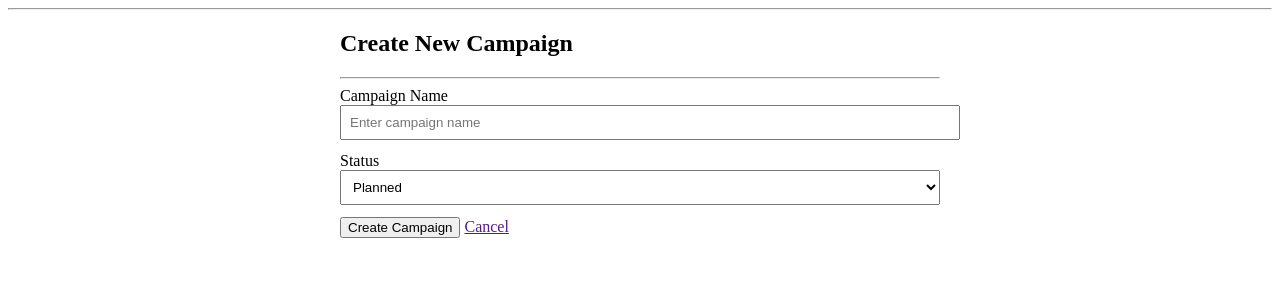
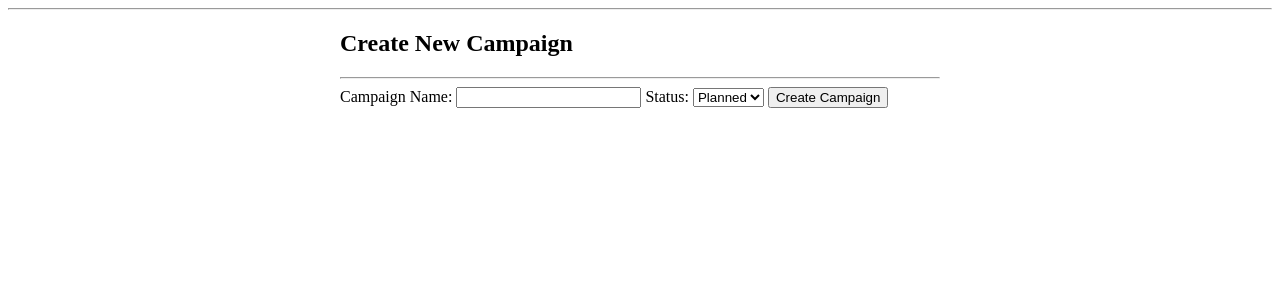
Before and after one commit to aysegul-yildiz/crm-marketing-automation, a Flask app: page /campaign/ in a window 1280 px wide. Shown: the part 26-326 px from the top of the page. Run offline with Flask 3, Linux system fonts and the light colour scheme.

Commit message:
CreateCampaign page & repository methods

```diff
--- a/app/campaign/routes.py
+++ b/app/campaign/routes.py
@@ -1,6 +1,23 @@
-from flask import render_template
+from flask import render_template, request, redirect, url_for, flash
 from . import campaign_bp
+from app.services.CampaignManagementService import CampaignManagementService
 
 @campaign_bp.route("/", endpoint="new_campaign")
 def index():
     return render_template("campaign/create_campaign.html")
+
+@campaign_bp.route("/create", methods=["POST"], endpoint="create_campaign")
+def create_campaign():
+    try:
+        name = request.form.get("name", "").strip()
+        status = request.form.get("status", "").strip()
+
+        # Call service layer
+        CampaignManagementService.create_campaign(name, status)
+
+        flash("Campaign created successfully!", "success")
+        return redirect(url_for("campaign.new_campaign"))
+
+    except ValueError as ve:
+        flash(str(ve), "error")
+        return redirect(url_for("campaign.new_campaign"))
--- a/app/repositories/CampaignRepository.py
+++ b/app/repositories/CampaignRepository.py
@@ -246,9 +246,12 @@ class CampaignRepository:
         conn.close()
 
         result = []
-        for(row in rows):
+        for row in rows:
             model = CampaignModel(
                 id=row["id"],
                 name=row["name"],
                 status=row["status"],
             )
+            result.append(model)
+
+        return result
--- a/app/templates/campaign/create_campaign.html
+++ b/app/templates/campaign/create_campaign.html
@@ -5,39 +5,22 @@
   <h2>Create New Campaign</h2>
   <hr />
 
-  <form method="POST" action="">
+  <form action="{{ url_for('campaign.create_campaign') }}" method="POST">
+    <label for="name">Campaign Name:</label>
+    <input type="text" id="name" name="name" required>
 
-    <!-- Campaign Name -->
-    <label for="name">Campaign Name</label>
-    <input
-      type="text"
-      id="name"
-      name="name"
-      required
-      placeholder="Enter campaign name"
-      style="width: 100%; padding: 8px; margin-bottom: 12px;"
-    />
-
-    <!-- Status -->
-    <label for="status">Status</label>
-    <select
-      id="status"
-      name="status"
-      required
-      style="width: 100%; padding: 8px; margin-bottom: 12px;"
-    >
-      <option value="PLANNED">Planned</option>
-      <option value="ACTIVE">Active</option>
-      <option value="CLOSED">Closed</option>
+    <label for="status">Status:</label>
+    <select id="status" name="status" required>
+        <option value="PLANNED">Planned</option>
+        <option value="ACTIVE">Active</option>
+        <option value="CLOSED">Closed</option>
     </select>
 
     <button type="submit" class="btn-primary-pill btn-pill">
-      Create Campaign
+        Create Campaign
     </button>
-    <a href="" class="btn-pill">
-      Cancel
-    </a>
-  </form>
+</form>
+
 
 </div>
 {% endblock %}
```
